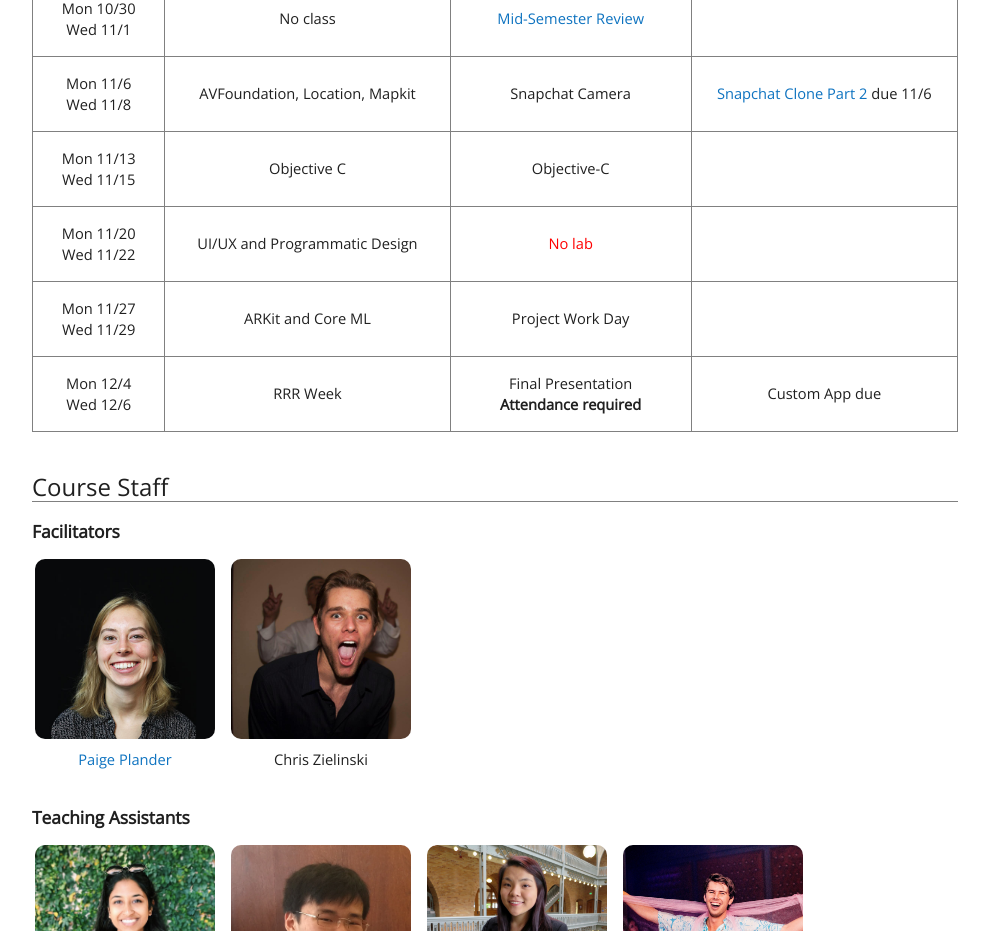
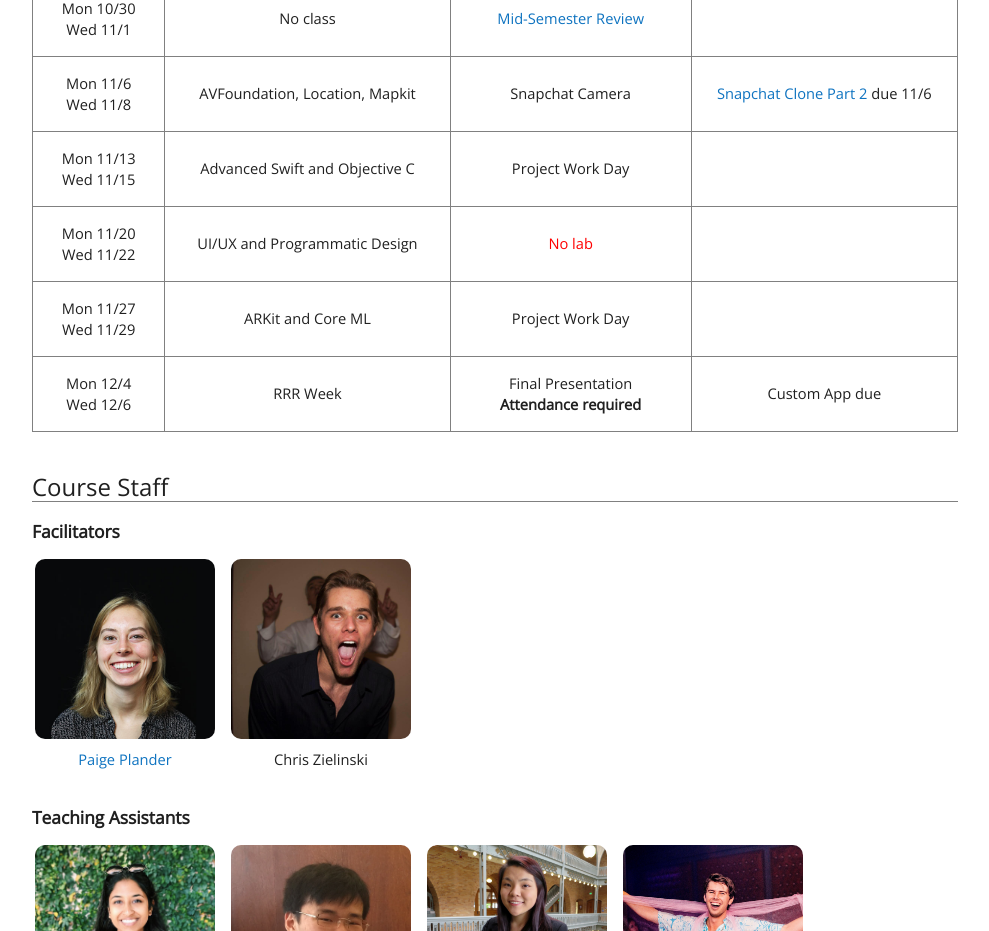
Before and after one commit to iosdecal/iosdecal.github.io, a plain HTML site: page index.html in a window 1280 px wide. Shown: the part 1460-2391 px from the top of the page, without its empty margins (145-1134 px from the left). Drawn offline with nearby package versions, Linux system fonts and the light colour scheme.

Commit message:
Update index.html

```diff
--- a/index.html
+++ b/index.html
@@ -139,8 +139,8 @@
                 </tr>
                 <tr>
                     <td>Mon 11/13 <br>Wed 11/15</td>
-                    <td>Objective C</td>
-                    <td><a href="https://github.com/iosdecal/ios-decal-lab7"></a>Objective-C</td>
+                    <td>Advanced Swift and Objective C</td>
+                    <td>Project Work Day</td>
                     <td></td>
                 </tr>
                 <tr>
```
